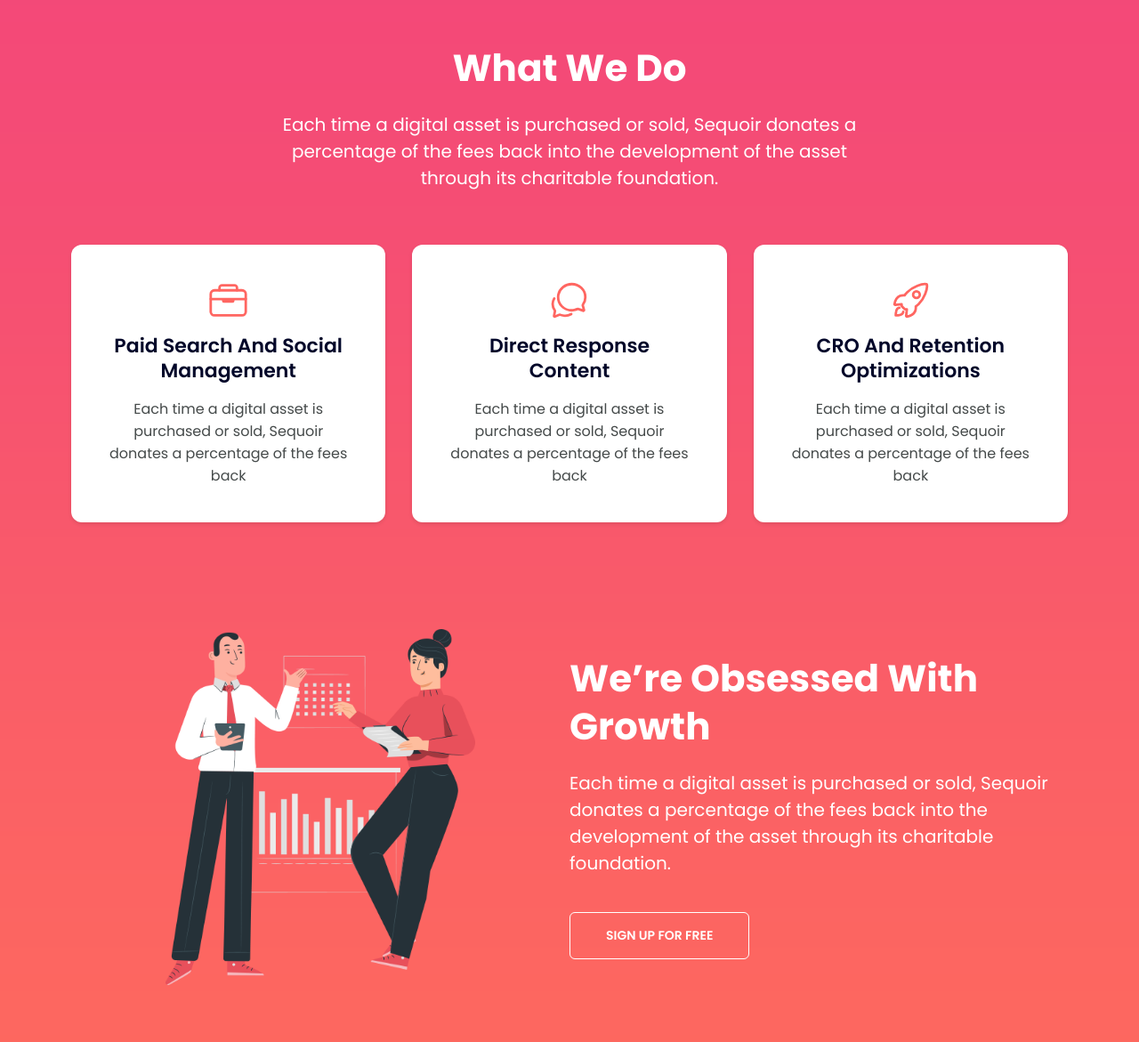
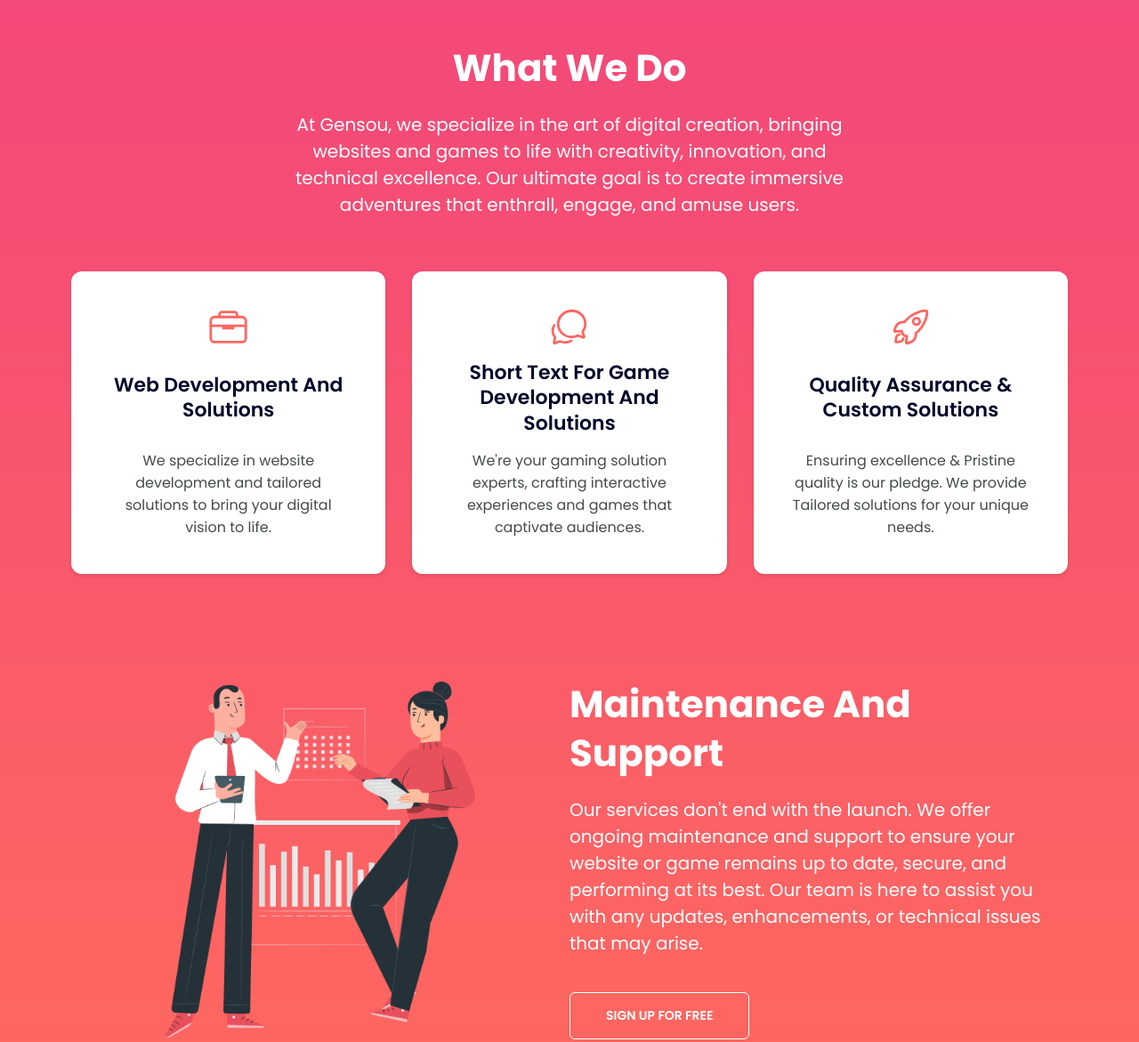
Before and after one commit to brobeldeep/gensou-prod-frontend, a plain HTML site: page index.html in a window 1280 px wide. Shown: the part 920-2091 px from the top of the page at 89% size. Drawn offline with nearby package versions, Linux system fonts and the light colour scheme.

Commit message:
data added

```diff
--- a/index.html
+++ b/index.html
@@ -101,7 +101,7 @@
             <h1 class="h1 hero-title">Where Software Solutions Come to Life</h1>
 
             <p class="hero-text">
-              Gensou.in specialize in web development, game design, and software solutions.</p>
+              Gensou.in specializes in web development, game design, and software solutions.</p>
 
             <button class="btn btn-primary">Get started</button>
 
@@ -130,9 +130,10 @@
             <h2 class="h2 section-title">What we do</h2>
 
             <p class="section-text">
-              Each time a digital asset is purchased or sold, Sequoir donates a percentage of the fees back into the
-              development of
-              the asset through its charitable foundation.
+              At Gensou, we specialize in the art of digital creation,
+              bringing websites and games to life with creativity, innovation,
+              and technical excellence. Our ultimate goal is to create immersive
+              adventures that enthrall, engage, and amuse users.
             </p>
 
             <ul class="about-list">
@@ -144,10 +145,10 @@
                     <ion-icon name="briefcase-outline"></ion-icon>
                   </div>
 
-                  <h3 class="h3 card-title">Paid Search and Social Management</h3>
+                  <h3 class="h3 card-title">Web Development and Solutions</h3>
 
                   <p class="card-text">
-                    Each time a digital asset is purchased or sold, Sequoir donates a percentage of the fees back
+                    We specialize in website development and tailored solutions to bring your digital vision to life.
                   </p>
 
                 </div>
@@ -160,10 +161,10 @@
                     <ion-icon name="chatbubbles-outline"></ion-icon>
                   </div>
 
-                  <h3 class="h3 card-title">Direct Response Content</h3>
+                  <h3 class="h3 card-title">Short text for game development and solutions</h3>
 
                   <p class="card-text">
-                    Each time a digital asset is purchased or sold, Sequoir donates a percentage of the fees back
+                    We're your gaming solution experts, crafting interactive experiences and games that captivate audiences.
                   </p>
 
                 </div>
@@ -176,10 +177,11 @@
                     <ion-icon name="rocket-outline"></ion-icon>
                   </div>
 
-                  <h3 class="h3 card-title">CRO and Retention Optimizations</h3>
+                  <h3 class="h3 card-title">Quality Assurance & Custom Solutions</h3>
 
                   <p class="card-text">
-                    Each time a digital asset is purchased or sold, Sequoir donates a percentage of the fees back
+                    Ensuring excellence & Pristine quality is our pledge.
+                    We provide Tailored solutions for your unique needs.
                   </p>
 
                 </div>
@@ -197,12 +199,12 @@
 
             <div class="about-bottom-content">
 
-              <h2 class="h2 section-title">We’re obsessed with growth</h2>
+              <h2 class="h2 section-title">Maintenance and Support</h2>
 
               <p class="section-text">
-                Each time a digital asset is purchased or sold, Sequoir donates a percentage of the fees back into the
-                development of
-                the asset through its charitable foundation.
+                Our services don't end with the launch. We offer ongoing maintenance and support to ensure your website
+                or game remains up to date, secure, and performing at its best.
+                Our team is here to assist you with any updates, enhancements, or technical issues that may arise.
               </p>
 
               <button class="btn btn-secondary">Sign Up For Free</button>
```
